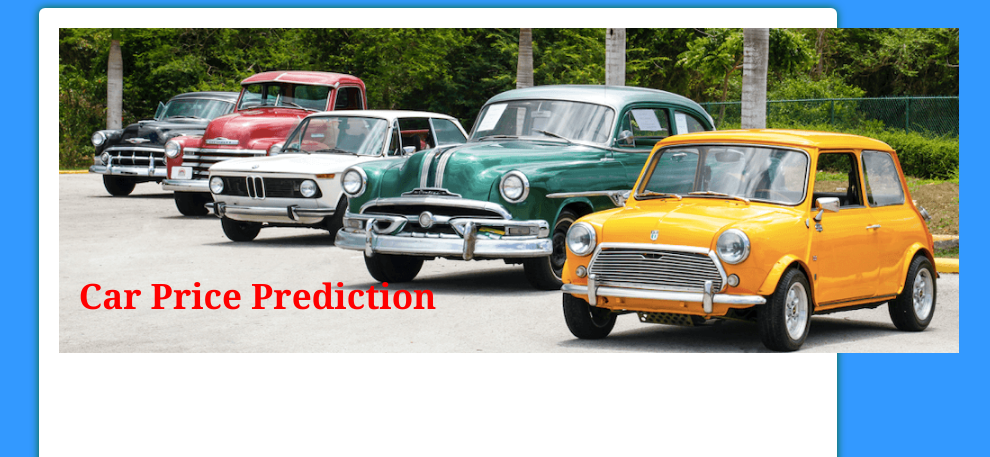
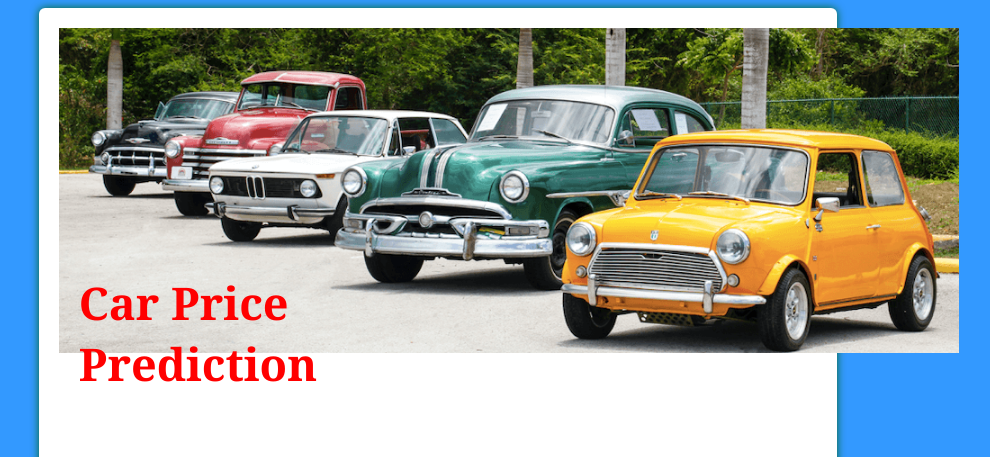
Before and after one commit to nair-sandeep/car-prediction, a Flask app: page / in a window 1280 px wide. Shown: the top 457 px of the page, without its empty margins (222-1212 px from the left). Run offline with Flask 2, Linux system fonts and the light colour scheme; parts of the project's set-up code (start-up, migrations or seed data) failed here and were passed over.

Commit message:
Update index.html

```diff
--- a/templates/index.html
+++ b/templates/index.html
@@ -100,7 +100,7 @@ form {
 
         #h1 {
             color:red;
-            font-size: 35px;
+            font-size: 45px;
             font-family:Cambria;
             margin-top: -85px;
             padding-left: 20px;
```
